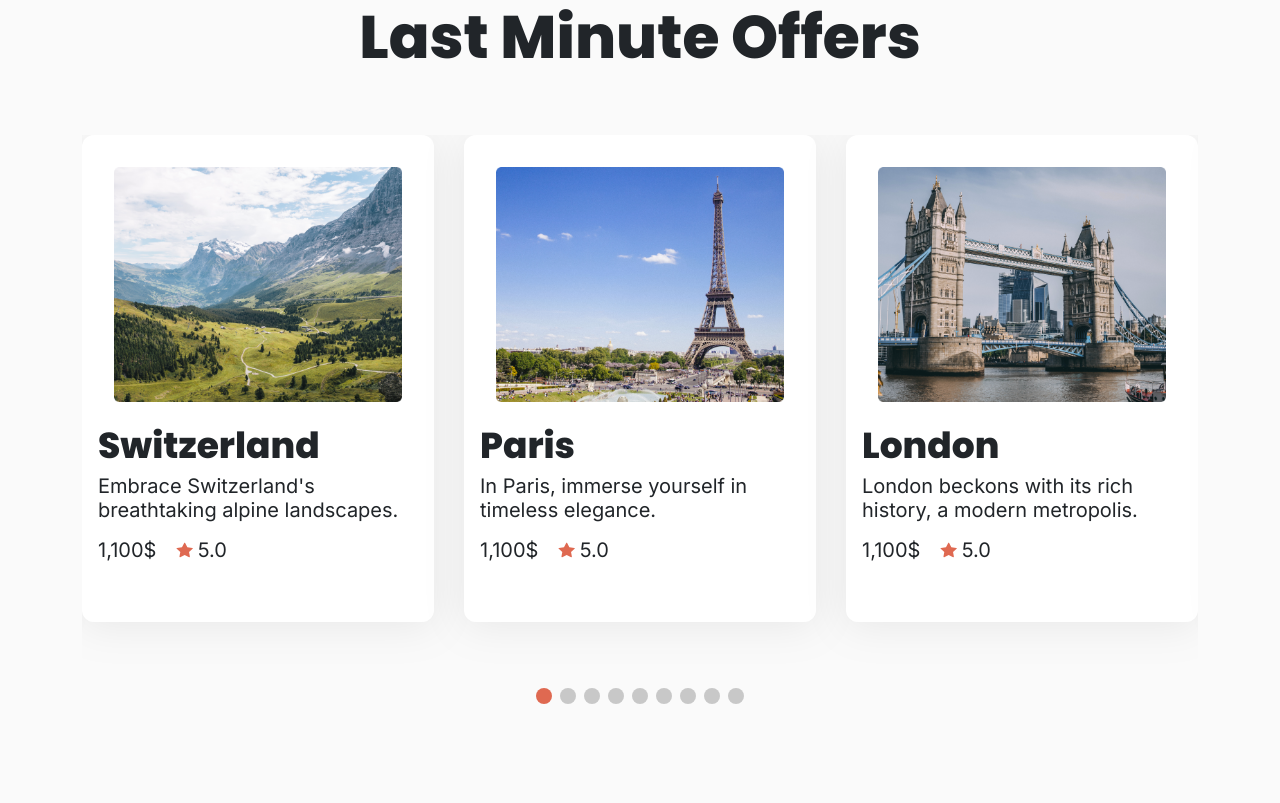
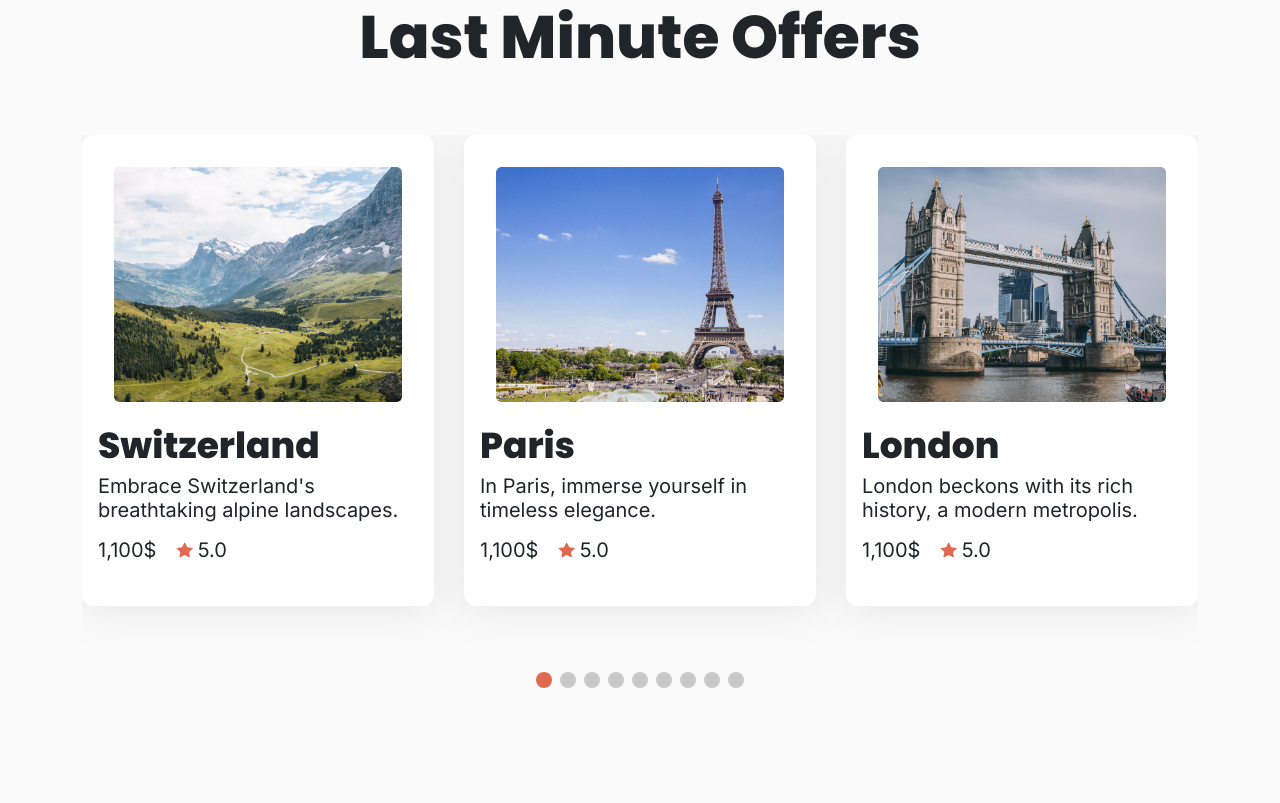
Before and after one commit to VedranNejedly/EA93-zadatak-1, a plain HTML site: page index.html in a window 1280 px wide. Shown: the part 1717-2520 px from the top of the page. Drawn offline with nearby package versions, Linux system fonts and the light colour scheme.

Commit message:
Card padding adjustment due to card-body padding

```diff
--- a/index.html
+++ b/index.html
@@ -461,7 +461,7 @@
     <section class="stories">
       <div class="container">
         <div class="row">
-          <div class="col-8 offset-2 col-lg-12 offset-lg-0">
+          <div class="col-10 offset-1 col-lg-12 offset-lg-0">
             <div class="stories-content">
               <p class="promo">STORIES</p>
               <h2 class="stories-title">See what our clients say about us</h2>
--- a/style.css
+++ b/style.css
@@ -519,7 +519,11 @@ input {
   height: 100%;
   border-radius: 12px !important;
   border: 0 !important;
-  padding-bottom: 44px;
+  padding-bottom: 28px;
+  @media only screen and (max-width: 600px) {
+    padding-bottom: 14px;
+
+  }
 
   > img {
     padding: 32px 32px 8px 32px;
```
